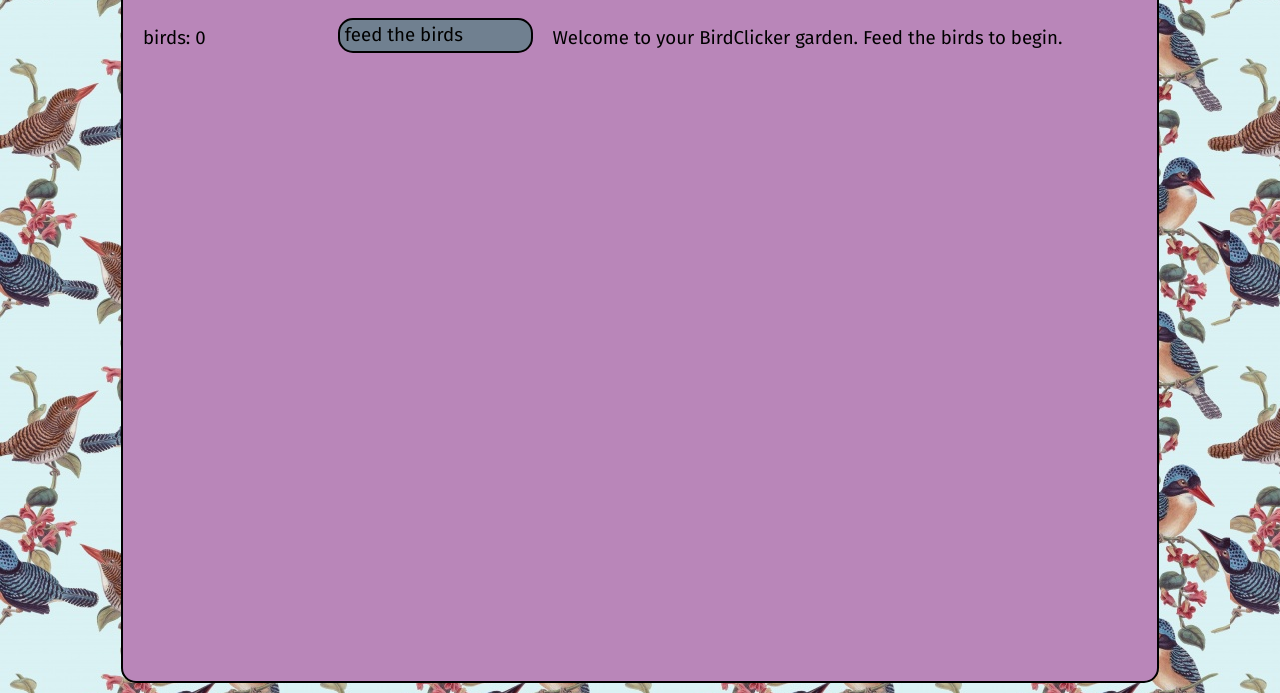
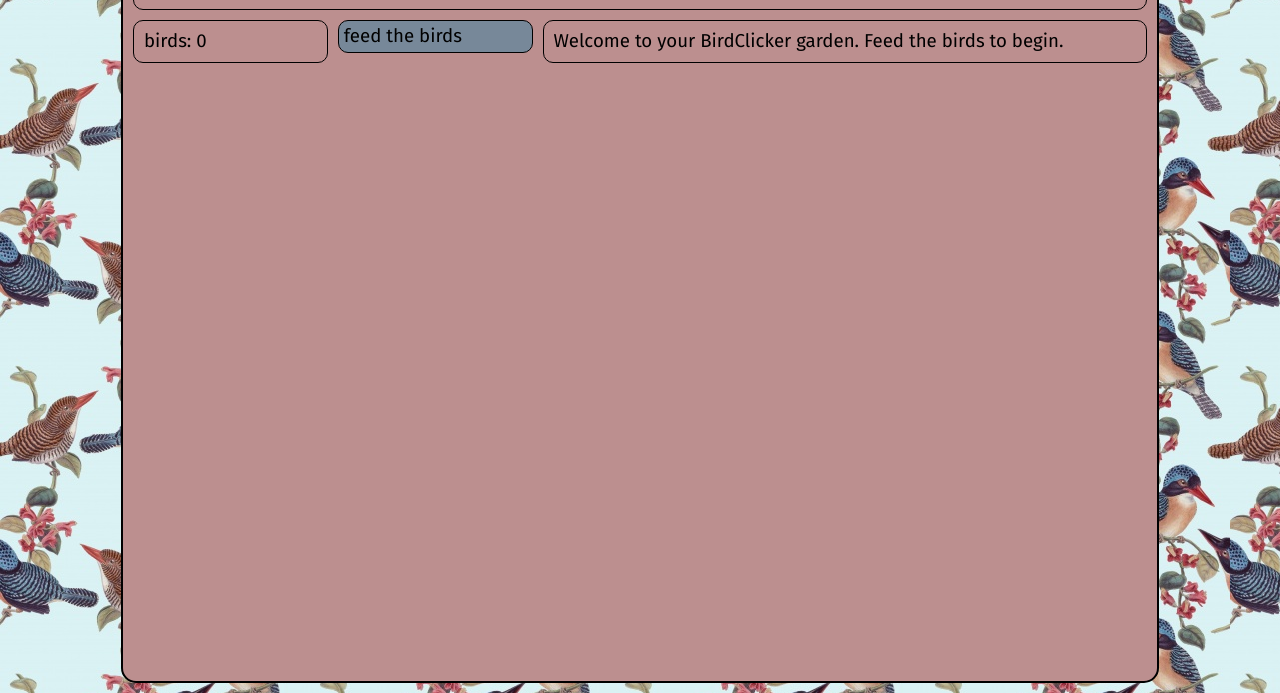
Before and after one commit to RayeMayberry/BirdClicker, a website built with Parcel: page index.html in a window 1280 px wide. Shown: the part 107-800 px from the top of the page. Built offline with nearby package versions, Linux system fonts and the light colour scheme; a web font is replaced by a local one.

Commit message:
re-implement style changes

```diff
--- a/style.css
+++ b/style.css
@@ -16,14 +16,16 @@ body {
     grid-template-rows: auto 1fr;
     width: 80vw;
 
-    background-color: rgb(185, 134, 185);
+    background-color: rosybrown;
     border: 2px solid black;
     border-radius: 15px;
 }
 
 
-header, #counters, #messages {
+header, #counters, #messages, .button {
     margin: 5px;
+    border: 1px solid black;
+    border-radius: 10px;
 }
 
 header {
@@ -51,9 +53,7 @@ span {
 }
 
 .button {
-    background-color: slategrey;
-    border: 2px solid black;
-    border-radius: 15px;
+    background-color: lightslategray;
 }
 .button:hover{
     cursor: pointer;
```
Also changed, not shown: 2 other files.
